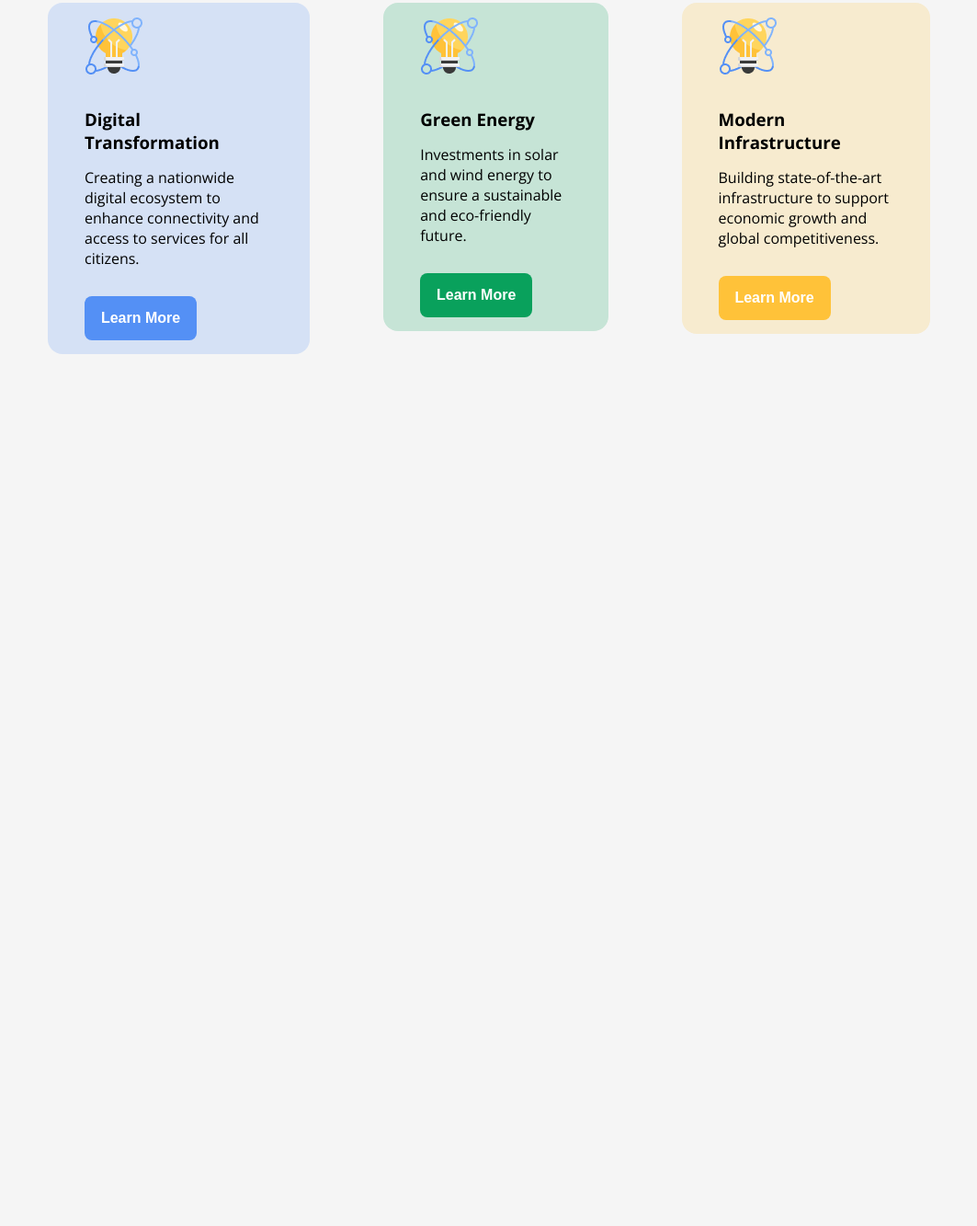
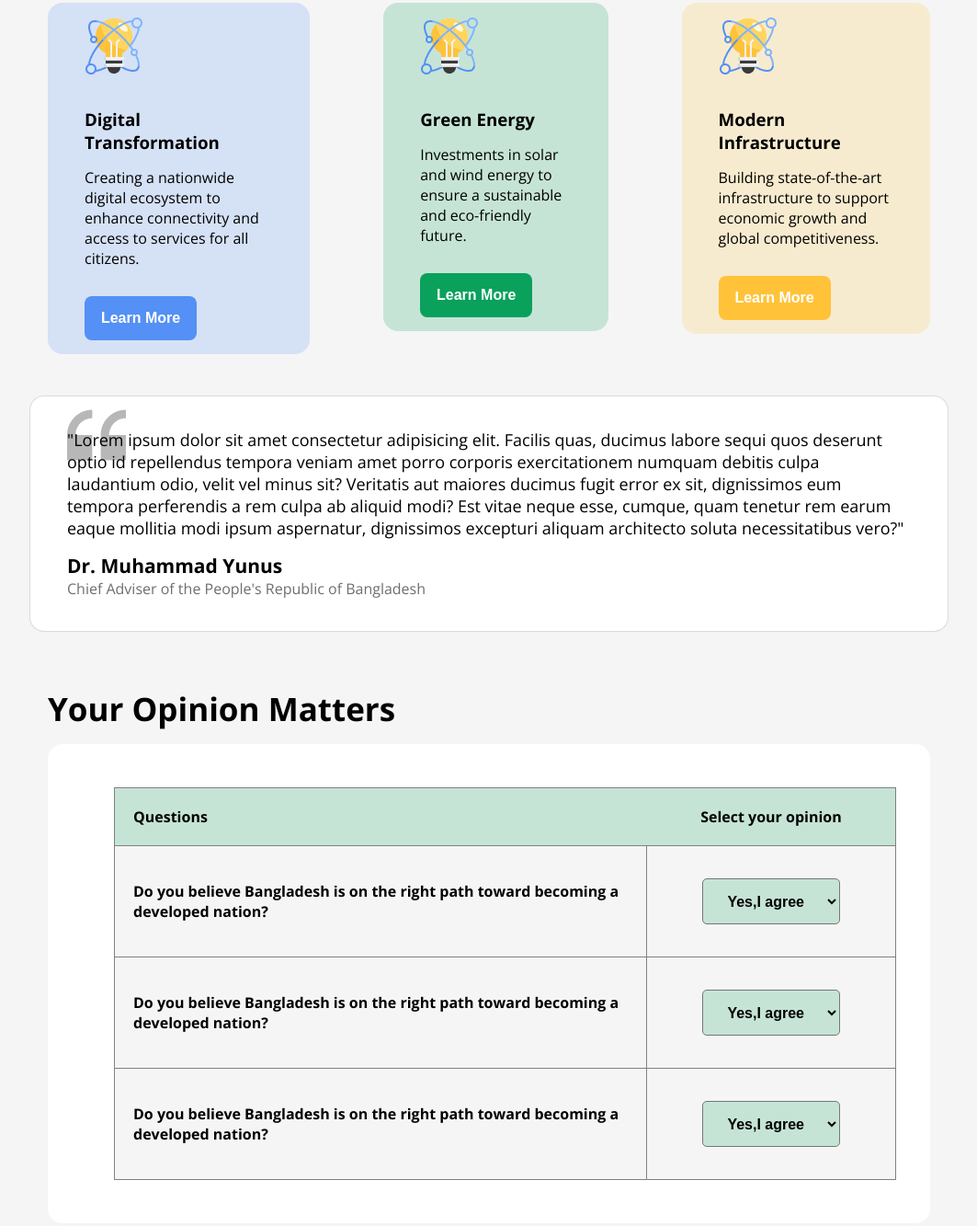
Before and after one commit to Azhar268/assignment-1, a plain HTML site: page index.html in a window 1280 px wide. Shown: the part 1451-2784 px from the top of the page at 92% size, without its empty margins (108-1171 px from the left). Before the commit the page ends 1881 px from the top, so only its background shows below. Drawn offline with nearby package versions, Linux system fonts and the light colour scheme.

Commit message:
added dr yunus and table

```diff
--- a/index.html
+++ b/index.html
@@ -91,6 +91,56 @@
                     <button class="lrn-yellow lrn">Learn More</button>
                 </div>
             </div>
+            <section class="yunus-div">
+                <p>"Lorem ipsum dolor sit amet consectetur adipisicing elit. Facilis quas, ducimus labore sequi quos deserunt optio id repellendus tempora veniam amet porro corporis exercitationem numquam debitis culpa laudantium odio, velit vel minus sit? Veritatis aut maiores ducimus fugit error ex sit, dignissimos eum tempora perferendis a rem culpa ab aliquid modi? Est vitae neque esse, cumque, quam tenetur rem earum eaque mollitia modi ipsum aspernatur, dignissimos excepturi aliquam architecto soluta necessitatibus vero?"</p>
+                <h3>Dr. Muhammad Yunus</h3>
+
+                <p class="chief">Chief Adviser of the People's Republic of Bangladesh</p>
+            </section>
+
+        <div class="opinion-div">
+                <div class="h2-div">
+                    <h2>Your Opinion Matters</h2>
+
+                </div>
+                <div class="table-div">
+                    <table border="1">
+                        <tr>
+                            <th style="text-align: left;">Questions</th>
+                            <th>Select your opinion</th>
+                        </tr>
+                        <tr>
+                            <td>Do you believe Bangladesh is on the right path toward becoming a developed nation?</td>
+                            <td>
+                            <select name="" id="">
+                                <option value="Yes,I agree">Yes,I agree</option>
+                                <option value="No, not agree">No, not agree</option>
+
+                            </select>
+                            </td>
+                        </tr>
+                        <tr>
+                            <td>Do you believe Bangladesh is on the right path toward becoming a developed nation?</td>
+                            <td>
+                            <select name="" id="">
+                                <option value="Yes,I agree">Yes,I agree</option>
+                                <option value="No, not agree">No, not agree</option>
+                            </select>
+                            </td>
+                        </tr>
+                        <tr>
+                            <td>Do you believe Bangladesh is on the right path toward becoming a developed nation?</td>
+                            <td>
+                            <select name="" id="">
+                                <option value="Yes,I agree">Yes,I agree</option>
+                                <option value="No, not agree">No, not agree</option>
+                            </select>
+                            </td>
+                        </tr>
+                    </table>
+                </div>
+            </div>
+
             </main>
 
 </body>
--- a/styles/assignment.css
+++ b/styles/assignment.css
@@ -159,3 +159,78 @@ section{
     font-size: 35px;
     font-weight: bolder;
 }
+.yunus-div{
+    border-radius: 16px;
+    background-color: #FFFFFF;
+    border: 1px solid rgba(14, 14, 14, 0.15);
+    margin-top: 30px;
+    padding: 20px 0;
+    background-image: url('/assets/quote-bg.png');
+    background-repeat: no-repeat;
+    background-position: 40px 10px;
+
+}
+.yunus-div p, .yunus-div h3{
+    background-color: transparent;
+}
+.yunus-div .chief {
+    margin-top: 0; /* Remove top margin */
+    color: rgba(14, 14, 14, 0.6);
+    font-size: 16px;
+}
+
+.yunus-div h3 {
+    margin-bottom: 0; /* Remove bottom margin of h3 */
+    font-size: 21px;
+}
+.yunus-div p{
+    font-size: 18px;
+}
+table {
+    border-collapse: collapse; /* Merges borders to avoid double borders */
+    width: 95%;
+    padding: 50px;
+}
+th{
+    border: none;
+    padding: 20px;
+    background-color: rgba(198, 228, 214, 1);
+}
+td{
+    padding: 20px;
+    font-weight: bold;
+    font-size: 16px;
+}
+
+.table-div{
+    border-radius: 16px;
+    background-color: #FFFFFF;
+    padding: 32px;
+
+}
+.opinion-div{
+
+    align-items: flex-start;
+}
+.h2-div{
+    margin-left: 0%;
+}
+.h2-div h2{
+    font-size: 35px;
+}
+select{
+    background-color: rgba(198, 228, 214, 1);
+    width: 150px;
+    height: 50px;
+    text-align: center;
+    border-radius: 5px;
+    font-weight: bold;
+    font-size: 16px;
+    cursor: pointer;
+
+
+}
+select option:hover{
+    background-color: #006A50;
+    color: #FFFFFF;
+}
```
